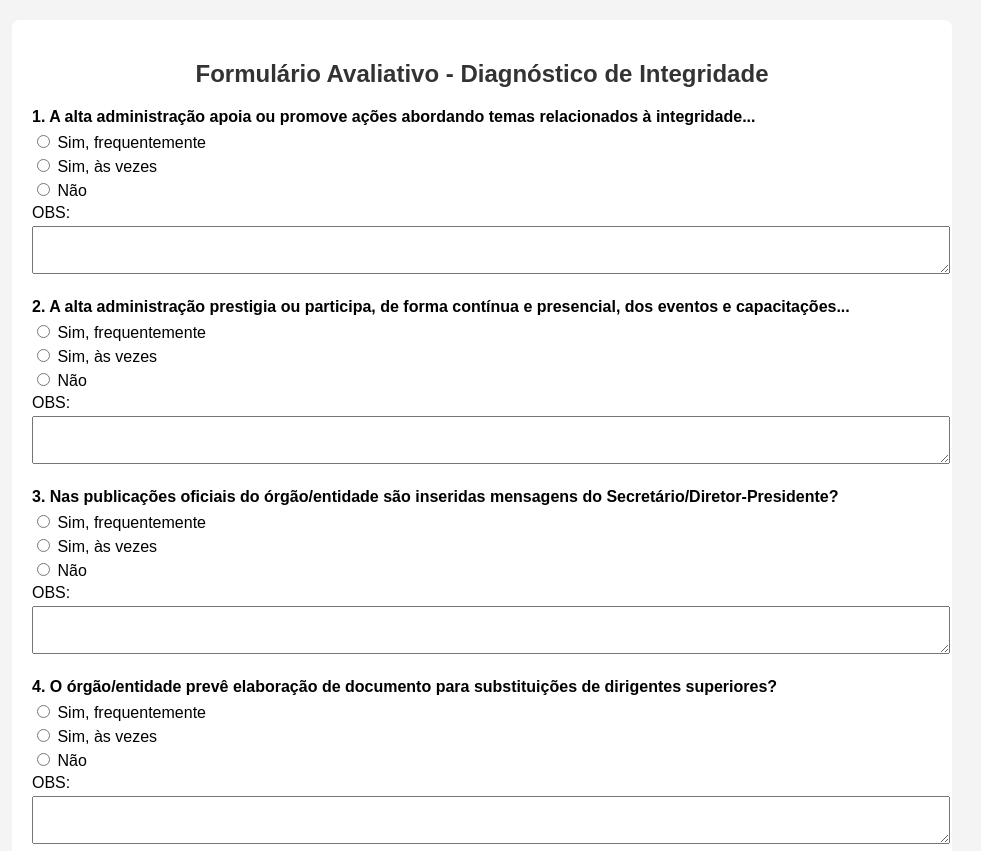
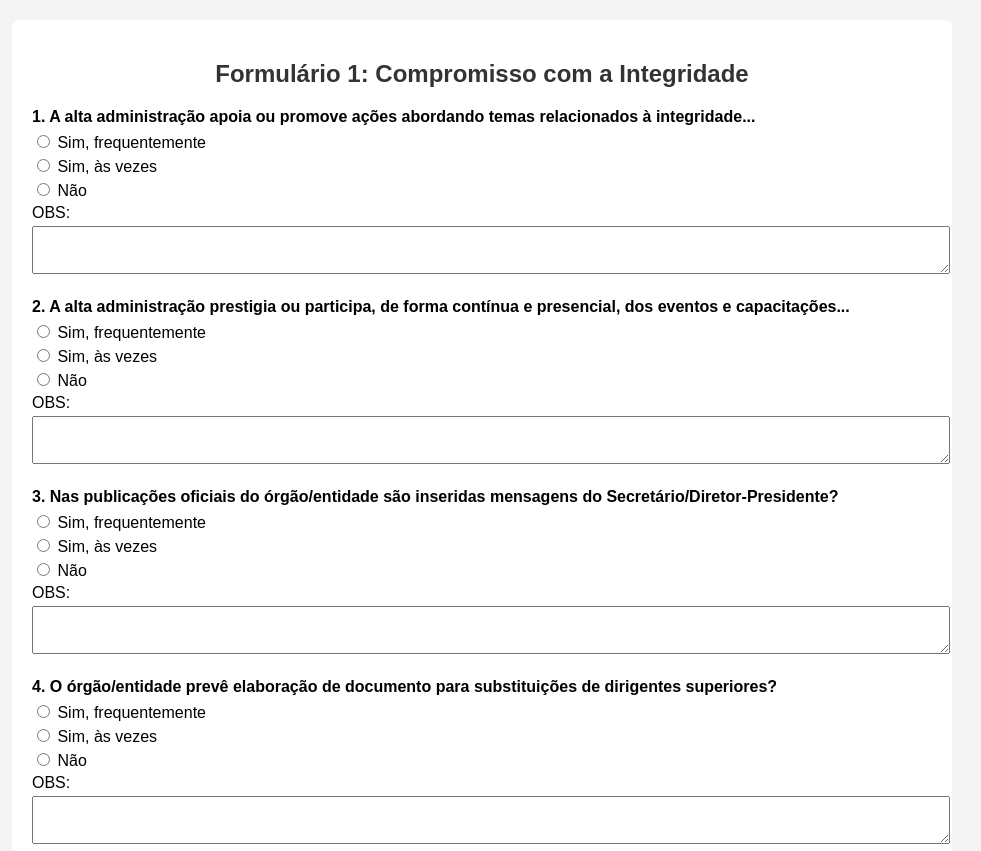
Before and after one commit to carlosbenicios/formulario-integridade, a plain HTML site: page formulario1.html in a window 1280 px wide. Shown: the top 851 px of the page, without its empty margins (158-1139 px from the left). Drawn offline with Linux system fonts and the light colour scheme.

Commit message:
renomeados

```diff
--- a/formulario1.html
+++ b/formulario1.html
@@ -20,7 +20,7 @@
 </head>
 <body>
   <div class="container">
-    <h2>Formulário Avaliativo - Diagnóstico de Integridade</h2>
+    <h2>Formulário 1: Compromisso com a Integridade</h2>
     <form action="https://api.sheetmonkey.io/form/Fg6WKkzBB6rqPs6SSovpv" method="post">
 
       <div class="question">
```
Also changed, not shown: formulario2.html (+1 -1 lines).
